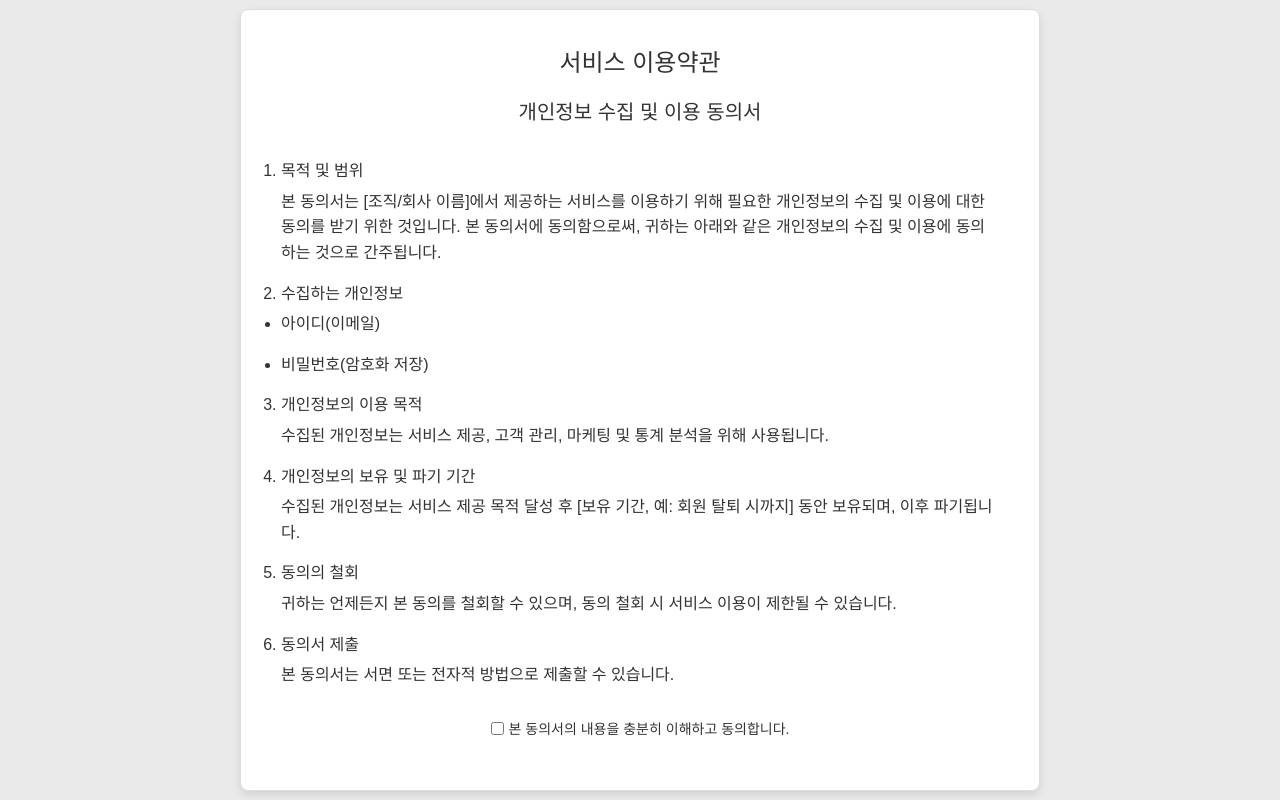
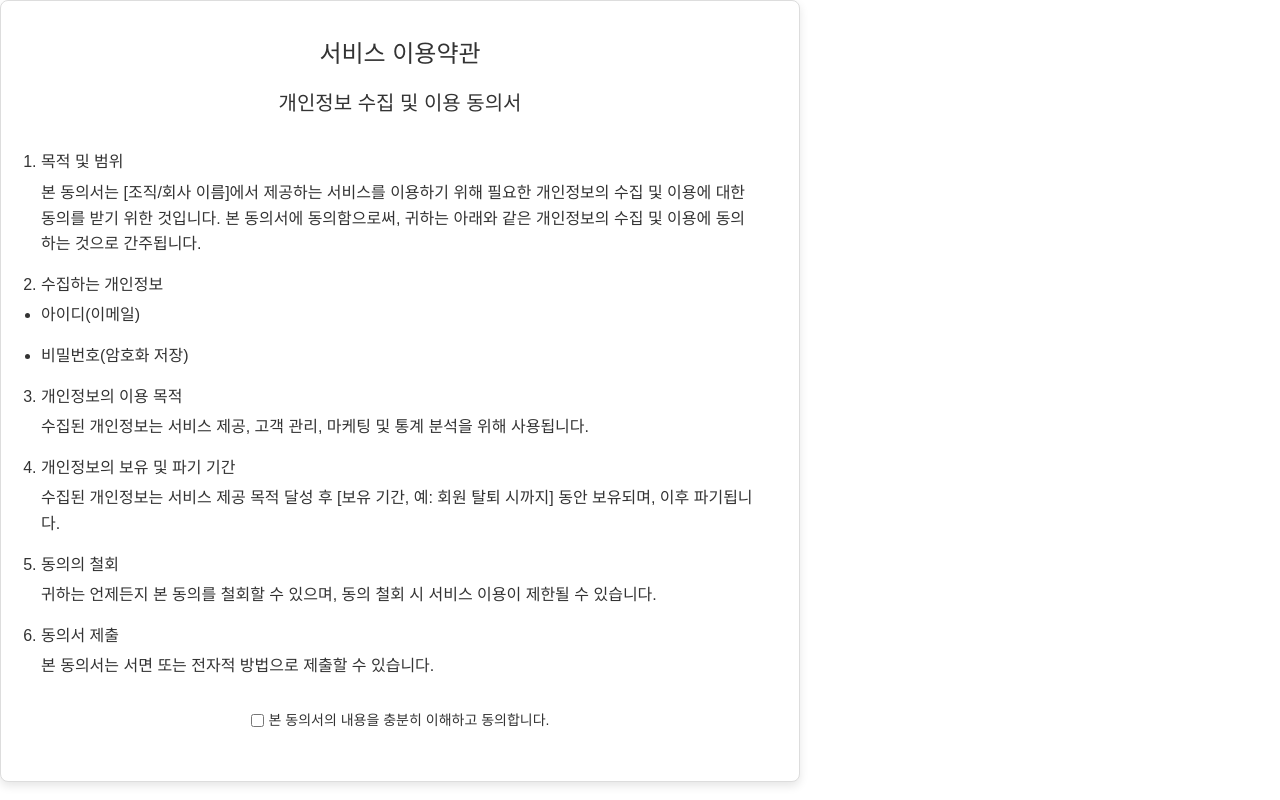
Before and after one commit to oz-4team/bbang-fe, a React (Vite) app: page /privacy-policy in a window 1280 px wide. Built offline with nearby package versions, Linux system fonts and the light colour scheme.

Commit message:
✨ 전체 레이아웃 삭제

```diff
--- a/src/styles/PrivacyPolicy.css
+++ b/src/styles/PrivacyPolicy.css
@@ -1,14 +1,3 @@
-/* 전체 페이지를 Flexbox로 설정 */
-body {
-    margin: 0;
-    padding: 0;
-    display: flex;
-    justify-content: center;
-    align-items: center;
-    height: 100vh; /* 화면 전체 높이 */
-    background-color: #eaeaea; /* 연한 회색 배경 */
-  }
-
   /* 컨테이너 스타일 */
   .privacy-policy-container {
     max-width: 800px; /* 최대 너비 */
```
